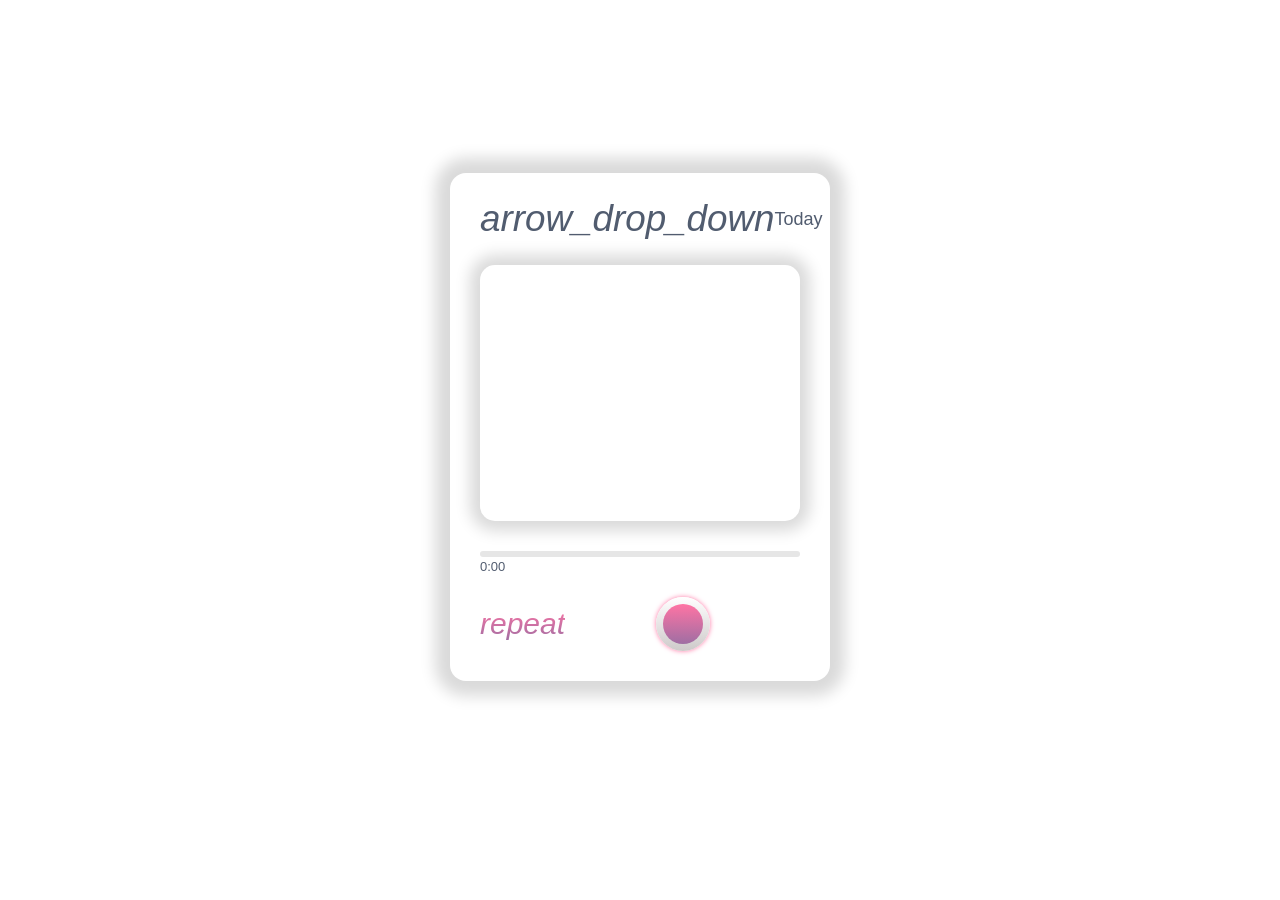
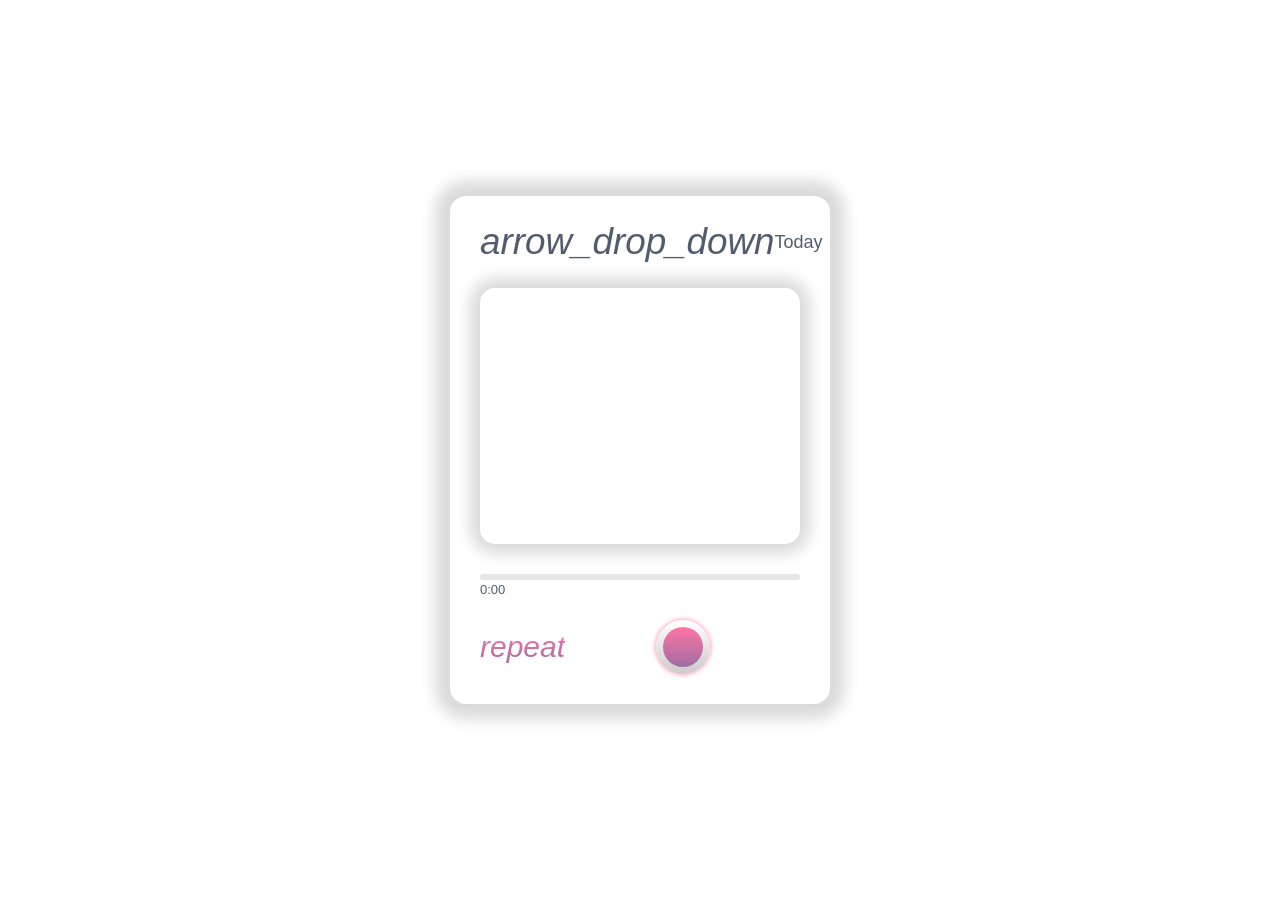

refactor: migrate remaining icons to Material Symbols, drop Boxicons

--- a/src/styles.css
+++ b/src/styles.css
@@ -62,11 +62,6 @@ body {
     color: var(--light-black);
 }
 
-.top-bar .bx {
-    font-size: 1.3rem;
-    color: var(--light-black);
-}
-
 .top-bar span {
     font-size: 18px;
     color: var(--light-black);
@@ -360,19 +355,20 @@ ul li.playing {
     text-decoration: none;
 }
 
-.dark-mode .bx {
+.dark-mode i {
     position: absolute;
     top: 50%;
     left: 50%;
+    font-size: 1.3rem;
     transform: translate(-50%, -50%);
     transition: .5s;
 }
 
-.bx-moon {
+.moon-light {
     color: var(--main-color);
 }
 
-.bxs-moon {
+.moon-dark {
     color: var(--white-color);
     opacity: 0;
     visibility: hidden;
@@ -390,17 +386,14 @@ ul li.playing {
     background: #313131;
 }
 
-.is-dark .bx-moon {
+.is-dark .moon-light {
     opacity: 0;
     visibility: hidden;
 }
 
-.is-dark .bxs-moon {
+.is-dark .moon-dark {
     opacity: 1;
     visibility: visible;
-}
-
-.is-dark .bxs-moon {
     color: var(--white-mode);
 }
 
